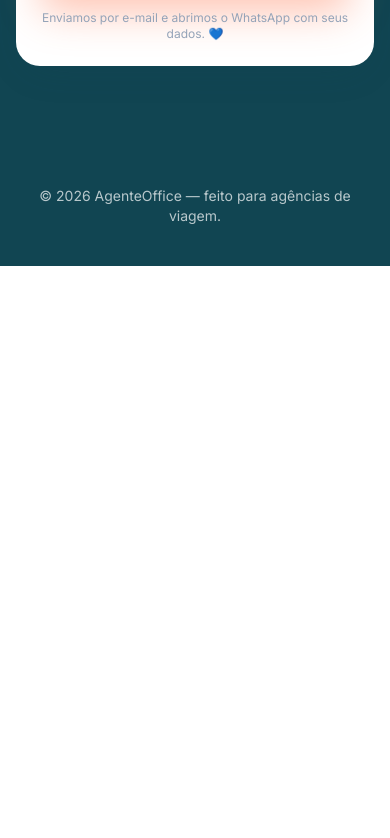
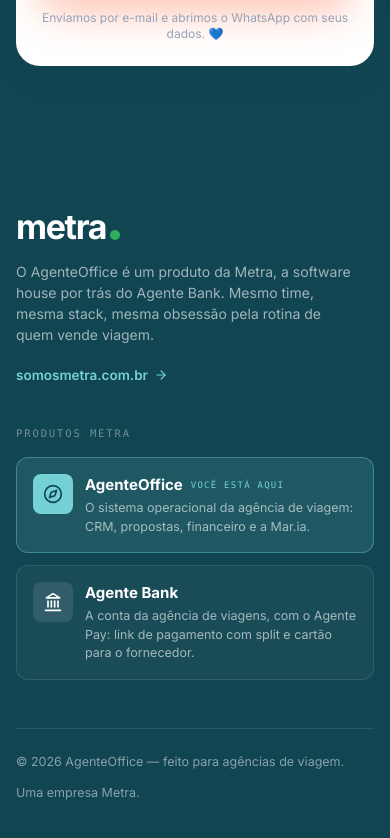
Before and after one commit to pedroivofreis/agenteoffice-site, a React (Vite) app: page / in a window 390 px wide. Shown: the part 8197-9035 px from the top of the page. Before the commit the page ends 8463 px from the top, so only its background shows below. Built offline with nearby package versions, Linux system fonts and the light colour scheme; no server answers.

Commit message:
feat(site): rodapé com a Metra e os produtos da casa (AgenteOffice + Agente Bank)
Mesmo bloco do site do Agente Bank: o wordmark "metra.", o texto de quem
faz, e os dois produtos como irmãos — cada site aponta para o outro.

Co-Authored-By: Claude Opus 5 (1M context) <noreply@anthropic.com>

```diff
--- a/src/Landing.jsx
+++ b/src/Landing.jsx
@@ -7,6 +7,7 @@ import SistemaSection from './sections/SistemaSection.jsx';
 import TurboSection from './sections/TurboSection.jsx';
 import ExcursaoSection from './sections/ExcursaoSection.jsx';
 import SolicitarSection from './sections/SolicitarSection.jsx';
+import MetraFooter from './sections/MetraFooter.jsx';
 import TrialFlow from './trial/TrialFlow.jsx';
 import { Container } from './lib/ui.jsx';
 
@@ -28,9 +29,7 @@ export default function App() {
       <ExcursaoSection />
       <SolicitarSection />
 
-      <footer className="bg-brand-900 text-white/70 py-10 text-center text-sm">
-        <Container>© {new Date().getFullYear()} AgenteOffice — feito para agências de viagem.</Container>
-      </footer>
+      <MetraFooter />
 
       {trial && (
         <TrialFlow
--- /dev/null
+++ b/src/sections/MetraFooter.jsx
@@ -0,0 +1,63 @@
+import { ArrowRight, Compass, Landmark } from 'lucide-react';
+import { Container } from '../lib/ui.jsx';
+
+/**
+ * Quem faz: a Metra e os produtos da casa. Mesmo bloco do site do Agente Bank,
+ * para as duas marcas se apresentarem como irmãs.
+ */
+const PRODUTOS = [
+  { n: 'AgenteOffice', d: 'O sistema operacional da agência de viagem: CRM, propostas, financeiro e a Mar.ia.', url: '/', icon: Compass, atual: true },
+  { n: 'Agente Bank', d: 'A conta da agência de viagens, com o Agente Pay: link de pagamento com split e cartão para o fornecedor.', url: 'https://app-agentepay.agenteoffice.com.br', icon: Landmark },
+];
+
+export default function MetraFooter() {
+  return (
+    <footer className="bg-brand-900 text-white">
+      <Container className="pt-16 pb-10">
+        <div className="grid lg:grid-cols-12 gap-10">
+          <div className="lg:col-span-4">
+            <a href="https://somosmetra.com.br" target="_blank" rel="noopener" aria-label="Metra"
+               className="inline-flex items-end gap-1 font-bold text-[34px] tracking-[-0.04em] leading-none">
+              metra<span className="w-2.5 h-2.5 rounded-full bg-[#2ead5e] mb-1" />
+            </a>
+            <p className="text-white/60 text-[14px] mt-4 max-w-[38ch]">
+              O AgenteOffice é um produto da Metra, a software house por trás do Agente Bank. Mesmo time, mesma stack,
+              mesma obsessão pela rotina de quem vende viagem.
+            </p>
+            <a href="https://somosmetra.com.br" target="_blank" rel="noopener"
+               className="inline-flex items-center gap-1.5 mt-5 text-[13.5px] font-semibold text-brand-300 hover:text-white">
+              somosmetra.com.br <ArrowRight className="w-3.5 h-3.5" />
+            </a>
+          </div>
+          <div className="lg:col-span-8">
+            <div className="font-mono text-[10.5px] uppercase tracking-[0.18em] text-white/40">Produtos Metra</div>
+            <div className="grid sm:grid-cols-2 gap-3 mt-4">
+              {PRODUTOS.map((pr) => {
+                const Icon = pr.icon;
+                return (
+                  <a key={pr.n} href={pr.url} target={pr.atual ? undefined : '_blank'} rel="noopener"
+                     className={`rounded-xl border p-4 flex items-start gap-3 transition-colors ${pr.atual ? 'border-brand-300/40 bg-brand-400/20' : 'border-white/10 bg-white/[.04] hover:bg-white/[.08]'}`}>
+                    <span className={`w-10 h-10 rounded-lg grid place-items-center shrink-0 ${pr.atual ? 'bg-brand-300 text-ink' : 'bg-white/10 text-white'}`}>
+                      <Icon className="w-5 h-5" />
+                    </span>
+                    <span className="min-w-0">
+                      <span className="flex items-center gap-2">
+                        <span className="font-bold text-[15px]">{pr.n}</span>
+                        {pr.atual && <span className="font-mono text-[9px] uppercase tracking-[0.14em] text-brand-300">você está aqui</span>}
+                      </span>
+                      <span className="block text-[12.5px] text-white/60 mt-0.5">{pr.d}</span>
+                    </span>
+                  </a>
+                );
+              })}
+            </div>
+          </div>
+        </div>
+        <div className="mt-12 pt-6 border-t border-white/10 text-[12.5px] text-white/50 flex flex-col md:flex-row md:items-center justify-between gap-3">
+          <span>© {new Date().getFullYear()} AgenteOffice — feito para agências de viagem.</span>
+          <span>Uma empresa Metra.</span>
+        </div>
+      </Container>
+    </footer>
+  );
+}
```
